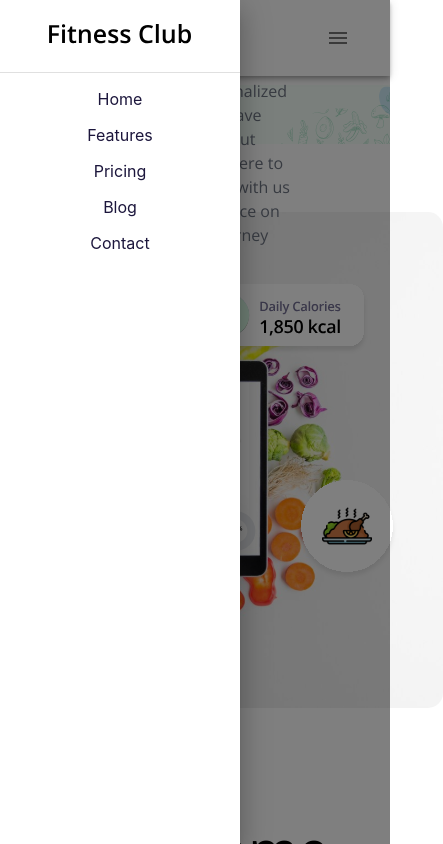
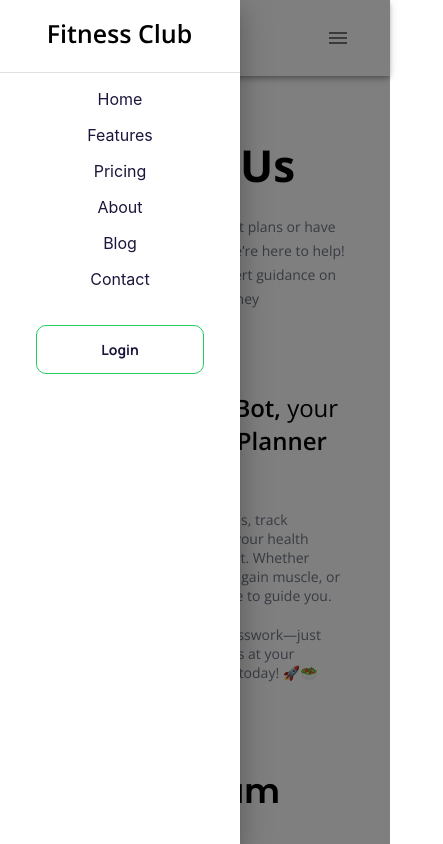
Before and after one commit to RounakXics09/health_app, a React (Create React App) app: page /about in a window 390 px wide. Both pictures are taken after a click on the button "open drawer". Shown: the top 844 px of the page, 443 px wide, since content can reach past the window. Built offline with nearby package versions, Linux system fonts and the light colour scheme.

Commit message:
mobile view complete

```diff
--- a/src/App.css
+++ b/src/App.css
@@ -1211,7 +1211,6 @@
   font-family: 'Open Sans', sans-serif;
   font-weight: 700;
   font-size: 54px;
-
   letter-spacing: 0%;
   text-align: center;
   color: #000000;
@@ -1233,7 +1232,6 @@
   font-family: 'Open Sans', sans-serif;
   font-weight: 400;
   font-size: 54px;
-
   letter-spacing: 0%;
   color: #000000;
 
@@ -1241,7 +1239,6 @@
     font-family: 'Open Sans', sans-serif;
     font-weight: 600;
     font-size: 54px;
-
     letter-spacing: 0%;
     color: #000000;
   }
@@ -1251,7 +1248,6 @@
   font-family: 'Open Sans', sans-serif;
   font-weight: 400;
   font-size: 16px;
-
   letter-spacing: 0%;
   color: #6F7684;
   padding-top: 20px;
@@ -1279,7 +1275,6 @@
   font-family: 'Open Sans', sans-serif;
   font-weight: 400;
   font-size: 16px;
-
   letter-spacing: 0%;
   padding-top: 20px;
   text-align: center;
@@ -1718,6 +1713,19 @@
     padding: 14px 25px;
   }
 
+  .login-button-mobile {
+    font-family: 'Manrope';
+    font-weight: 700;
+    font-size: 14px;
+    letter-spacing: 0%;
+    text-align: center;
+    color: #24CC63;
+    padding: 14px;
+    margin: 20px;
+    border-radius: 10px;
+    border: 1px solid #24CC63
+  }
+
   .d-flex-col-sm {
     flex-direction: column;
   }
@@ -1749,4 +1757,70 @@
     width: 80%;
   }
 
-}
+  .about-heading {
+    font-weight: 700;
+    font-size: 54px;
+  }
+
+  .about-description {
+    font-weight: 400;
+    font-size: 16px;
+    width: 80%;
+    padding-top: 20px;
+  }
+
+  .about-planner-heading {
+    font-weight: 400;
+    font-size: 24px;
+
+    span {
+      font-weight: 600;
+      font-size: 24px;
+    }
+  }
+
+  .about-planner-description {
+    font-weight: 400;
+    font-size: 14px;
+  }
+
+  .about-bot-heading {
+    font-weight: 600;
+    font-size: 28px;
+    line-height: 40px;
+    letter-spacing: -2%;
+  }
+
+  .our-team-heading {
+    font-weight: 400;
+    font-size: 34px;
+    line-height: 58px;
+
+    span {
+      font-weight: 600;
+      font-size: 34px;
+      line-height: 58px;
+    }
+  }
+
+  .our-team-description {
+    font-weight: 400;
+    font-size: 14px;
+    padding-top: 20px;
+  }
+
+  .about-heading {
+    font-weight: 700;
+    font-size: 44px;
+    margin-top: 50px;
+  }
+
+  .about-description {
+    font-weight: 400;
+    font-size: 14px;
+    line-height: 24px;
+    color: #6F7684;
+    width: 80%;
+  }
+
+}
--- a/src/apps/pages/AboutUs.js
+++ b/src/apps/pages/AboutUs.js
@@ -13,20 +13,20 @@ function AboutUs() {
   return (
     <Box sx={{ width: '100%', pt: '85px' }}>
       <Grid2 sx={{ position: 'relative' }}>
-        <Grid2 className='div-center' sx={{ position: 'absolute', width: '100%', height: '100%' }}>
+        <Grid2 className='div-center' sx={{ position: { xs: 'relative', md: 'absolute', lg: 'absolute' }, width: '100%', height: '100%' }}>
           <Grid2 className='div-center d-flex-col width-100'>
             <Grid2 className='about-heading'>About Us</Grid2>
             <Grid2 className='about-description'>Looking for personalized diet plans or have questions about nutrition? We’re here to help! Get in touch with us for expert guidance on your health journey</Grid2>
           </Grid2>
         </Grid2>
-        <Grid2>
+        <Grid2 className='display-sm-none'>
           <img src={AboutBackground} width={'100%'} />
         </Grid2>
       </Grid2>
-      <Grid2 sx={{ py: 8, px: 8 }}>
+      <Grid2 sx={{ py: { xs: 2, md: 8, lg: 8 }, px: { xs: 4, md: 8, lg: 8 } }}>
         <AboutPlanner />
       </Grid2>
-      <Grid2 sx={{ px: 8 }}>
+      <Grid2 sx={{ px: { xs: 2, md: 4, lg: 4 } }}>
         <OurTeam />
       </Grid2>
       <Grid2 sx={{ px: 4, py: 5 }}>
--- a/src/apps/pages/CommonHeader.js
+++ b/src/apps/pages/CommonHeader.js
@@ -12,8 +12,9 @@ import { Divider, Drawer, Grid2, IconButton, List, ListItem, ListItemButton, Lis
 
 const pages = [
     { name: 'Home', link: '' },
-    { name: 'Features', link: 'features' },
-    { name: 'Pricing', link: 'pricing' },
+    { name: 'Features', link: '' },
+    { name: 'Pricing', link: '' },
+    { name: 'About', link: 'about' },
     { name: 'Blog', link: 'blog' },
     { name: 'Contact', link: 'contact' }
 ];
@@ -58,8 +59,15 @@ function CommonHeader(props) {
                         </ListItemButton>
                     </ListItem>
                 ))}
-            </List>
-        </Box>
+                <ListItem disablePadding>
+                    <ListItemButton sx={{ textAlign: 'center' }} onClick={() => { handleClick('login') }}>
+                        <Link className="login-button-mobile" style={{ textDecoration: 'none', color: '#1C163C', textAlign: 'center', width: '100%' }}>
+                            Login
+                        </Link>
+                    </ListItemButton>
+                </ListItem>
+            </List >
+        </Box >
     );
 
     const container = window !== undefined ? () => window().document.body : undefined;
--- a/src/apps/widgets/AboutPlanner.js
+++ b/src/apps/widgets/AboutPlanner.js
@@ -6,10 +6,10 @@ function AboutPlanner() {
     return (
         <Box>
             <Grid2 container rowSpacing={5} columnSpacing={5}>
-                <Grid2 className='div-center' size={{ sm: 12, md: 5, lg: 5, xl: 5 }}>
+                <Grid2 className='div-center display-sm-none' size={{ sm: 12, md: 5, lg: 5, xl: 5 }} >
                     <img src={AboutImage} />
                 </Grid2>
-                <Grid2 className='d-flex-col' sx={{ pl: 4, pr: 8, py: 8 }} size={{ sm: 12, md: 7, lg: 7, xl: 7 }}>
+                <Grid2 className='d-flex-col' sx={{ pl: { xs: 2, md: 4, lg: 4 }, pr: { xs: 2, md: 8, lg: 8 }, py: 8 }} size={{ sm: 12, md: 7, lg: 7, xl: 7 }}>
                     <Grid2 className='about-planner-heading'>Welcome to <span>DietBot,</span> your AI-powered <span>Diet Planner</span> on WhatsApp!</Grid2>
                     <Grid2 className='about-planner-description'>We help you create meal plans, track nutrition, and stay on top of your health goals—all through simple chat. Whether you're looking to lose weight, gain muscle, or just eat better, DietBot is here to guide you.</Grid2>
                     <Grid2 className='about-planner-description'>No complicated apps, no guesswork—just smart, personalized diet plans at your fingertips. Start your journey today! 🚀🥗</Grid2>
```
